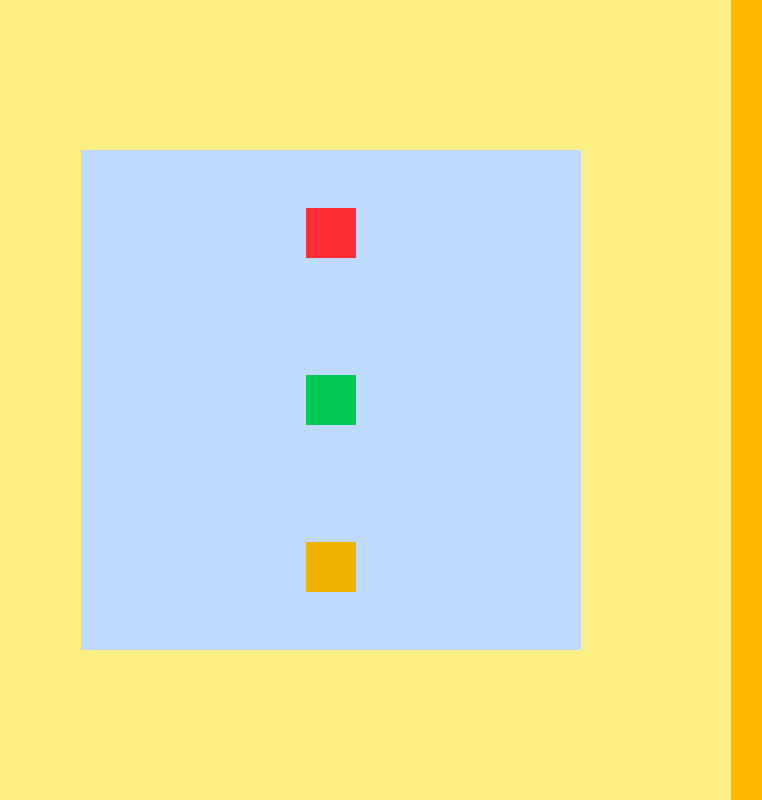
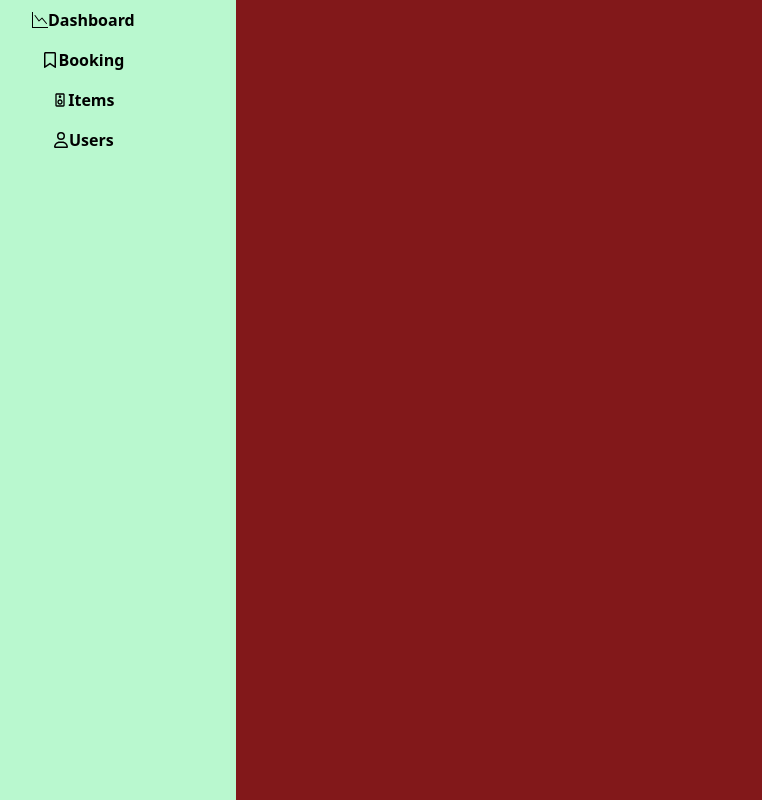
Before and after one commit to rpggamage/kv-audio-frontend-by-rpg, a React (Vite) app: page / in a window 1280 px wide. Shown: the whole page, without its empty margins (69-831 px from the left). Built offline with nearby package versions, Linux system fonts and the light colour scheme.

Commit message:
Day10 adminpage and button created

```diff
--- a/package.json
+++ b/package.json
@@ -13,6 +13,7 @@
     "@tailwindcss/vite": "^4.0.6",
     "react": "^19.0.0",
     "react-dom": "^19.0.0",
+    "react-icons": "^5.4.0",
     "tailwindcss": "^4.0.6"
   },
   "devDependencies": {
--- a/src/App.jsx
+++ b/src/App.jsx
@@ -2,23 +2,13 @@
 import ProductCard from './components/ProductCard';
 import './App.css';
 
+import AdminPage from './components/adminPage';
+
+
 function App() {
     return (
-        <div className='w-full h-screen bg-amber-400'>
-            <div className='w-[800px] h-[800px] bg-yellow-200 flex justify-center items-center'>
-            <div className='w-[500px] h-[500px] bg-blue-200 flex flex-col justify-around items-center'>
-
-
-
-                <div className='w-[50px] h-[50px] bg-red-500'>  </div>
-                <div className='w-[50px] h-[50px] bg-green-500'>  </div>
-                <div className='w-[50px] h-[50px] bg-yellow-500'>  </div>
-
-
-
-            </div>
-
-            </div>
+        <div>
+            <AdminPage />
         </div>
     );
 }
--- /dev/null
+++ b/src/components/adminPage.jsx
@@ -0,0 +1,37 @@
+
+import React from 'react';
+
+import { BsGraphDown } from "react-icons/bs";
+import { FaRegBookmark } from "react-icons/fa6";
+import { MdOutlineSpeaker } from "react-icons/md";
+import { FaRegUser } from "react-icons/fa6";
+
+export default function AdminPage() {
+    return (
+        <div className='w-full h-screen flex'>
+
+        < div className='w-[400px] h-full bg-green-200'>
+            <button className='w-full h-[40px] test-[25px] font-bold flex justify-center items-center'>
+            <BsGraphDown />
+                Dashboard
+            </button>
+            <button className='w-full h-[40px] test-[25px] font-bold flex justify-center items-center'>
+            <FaRegBookmark />Booking
+            </button>
+            <button className='w-full h-[40px] test-[25px] font-bold flex justify-center items-center'>
+            <MdOutlineSpeaker />
+                Items
+            </button>
+            <button className='w-full h-[40px] test-[25px] font-bold flex justify-center items-center'>
+            <FaRegUser />
+                Users
+            </button>
+        </div>
+
+        <div className='w-full bg-red-900'>
+
+        </div>
+
+    </div>
+    );
+}
```
Also changed, not shown: 2 other files (tests, documents, lock files or other folders).
